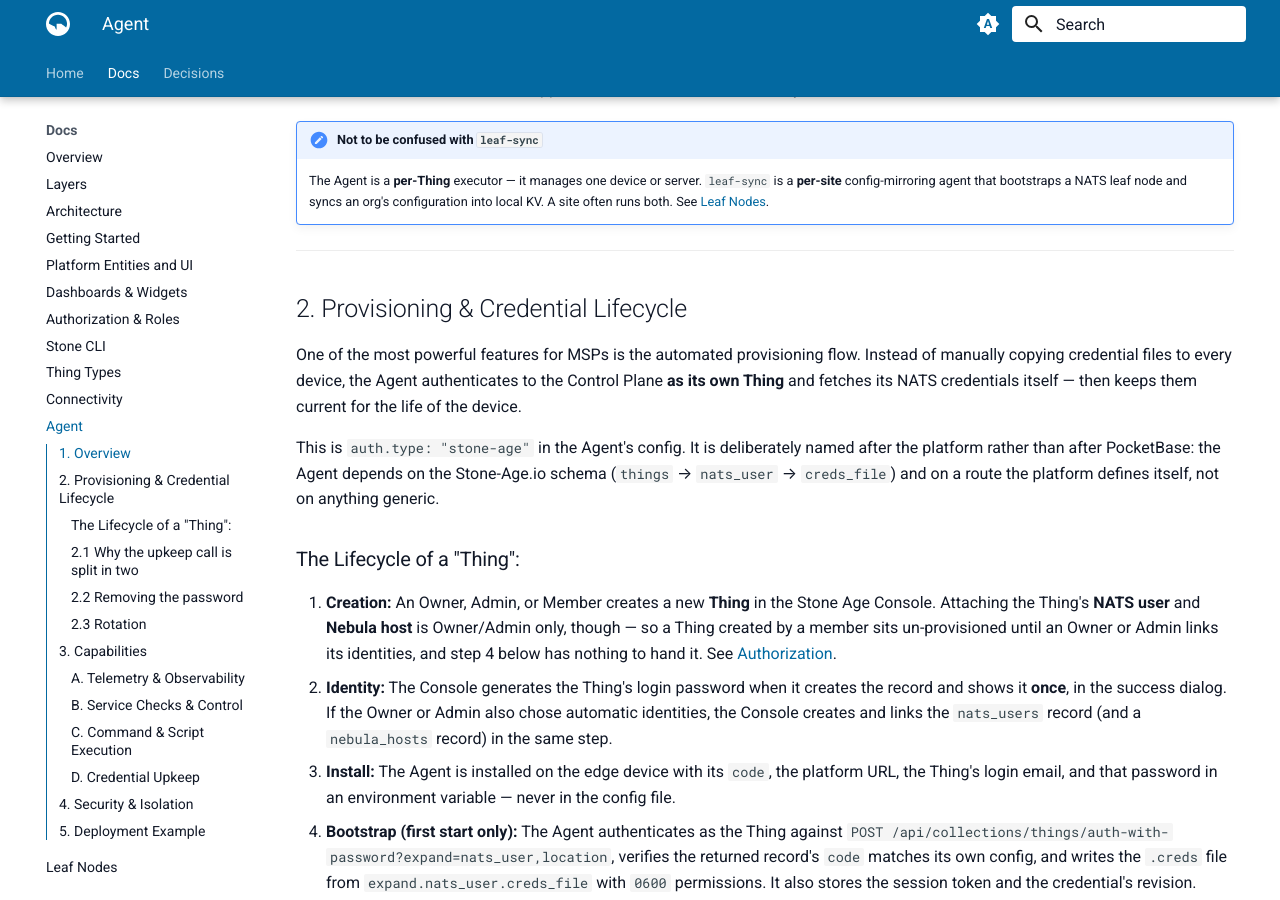
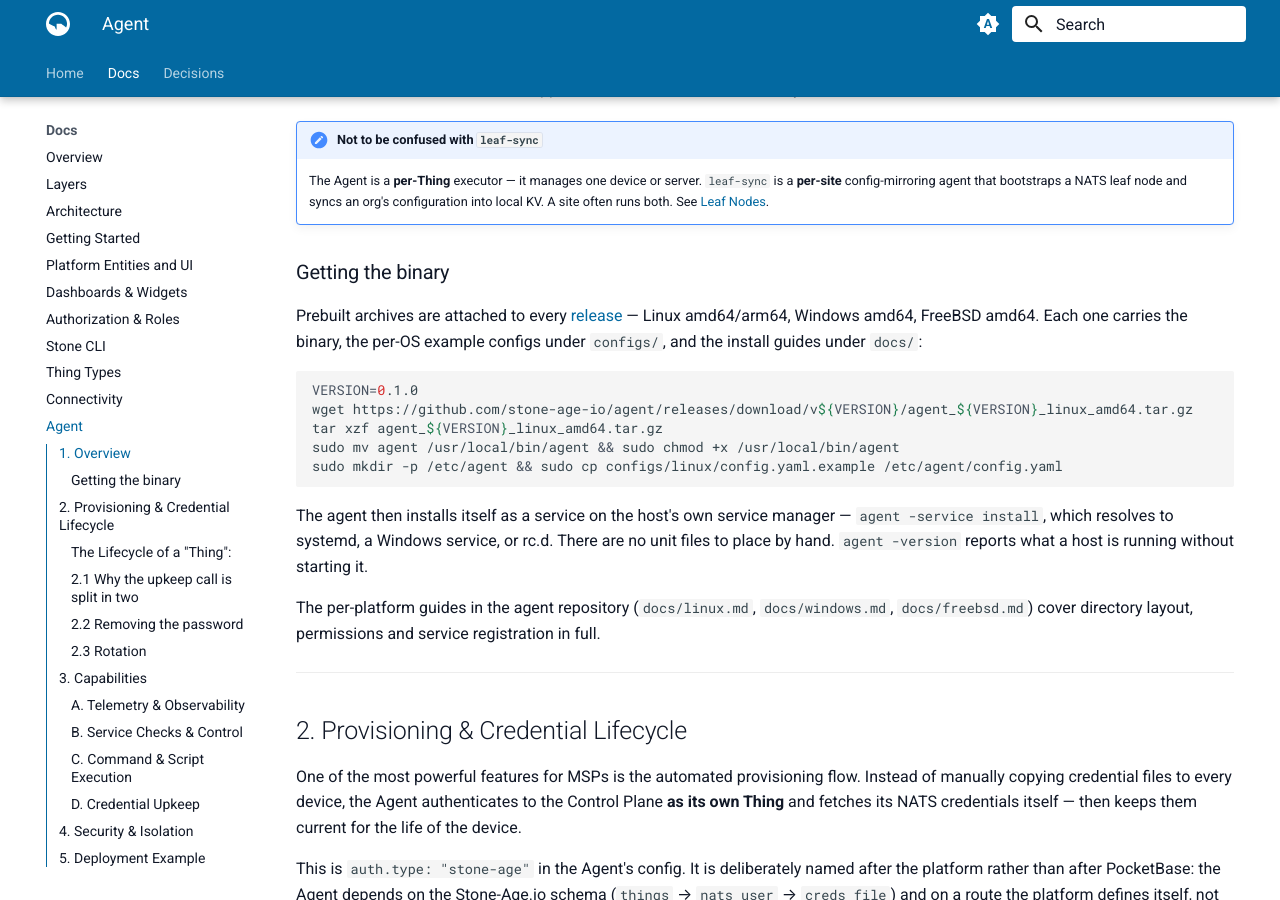
Before and after one commit to stone-age-io/platform-docs, an MkDocs documentation site: the page built from docs/agent.md, in a window 1280 px wide and 900 px high, scrolled down 582 px. Built offline with MkDocs 1.6.1 and Material for MkDocs 9.7.7, drawn with Linux system fonts in a browser that asks for light colours.

Commit message:
docs: install the CLI and the Agent from their releases
Both components now publish prebuilt archives, and neither page said so. The
Stone CLI page opened its install section with `go build -o stone`, and the Agent
page had no install section at all -- it went from "what the Agent is" straight
to the credential lifecycle, leaving the reader to work out where a binary comes
from.

The Agent's subsection is deliberately unnumbered. Numbering it would renumber
every section below it on that page, and the numbers are how the other pages
refer to it.

Co-Authored-By: Claude Opus 5 (1M context) <noreply@anthropic.com>

````diff
--- a/docs/agent.md
+++ b/docs/agent.md
@@ -17,6 +17,22 @@ The agent is a single Go binary with zero external dependencies (other than the
 
 !!! note "Not to be confused with `leaf-sync`"
     The Agent is a **per-Thing** executor — it manages one device or server. `leaf-sync` is a **per-site** config-mirroring agent that bootstraps a NATS leaf node and syncs an org's configuration into local KV. A site often runs both. See [Leaf Nodes](./leaf-nodes.md).
+
+### Getting the binary
+
+Prebuilt archives are attached to every [release](https://github.com/stone-age-io/agent/releases) — Linux amd64/arm64, Windows amd64, FreeBSD amd64. Each one carries the binary, the per-OS example configs under `configs/`, and the install guides under `docs/`:
+
+```sh
+VERSION=0.1.0
+wget https://github.com/stone-age-io/agent/releases/download/v${VERSION}/agent_${VERSION}_linux_amd64.tar.gz
+tar xzf agent_${VERSION}_linux_amd64.tar.gz
+sudo mv agent /usr/local/bin/agent && sudo chmod +x /usr/local/bin/agent
+sudo mkdir -p /etc/agent && sudo cp configs/linux/config.yaml.example /etc/agent/config.yaml
+```
+
+The agent then installs itself as a service on the host's own service manager — `agent -service install`, which resolves to systemd, a Windows service, or rc.d. There are no unit files to place by hand. `agent -version` reports what a host is running without starting it.
+
+The per-platform guides in the agent repository (`docs/linux.md`, `docs/windows.md`, `docs/freebsd.md`) cover directory layout, permissions and service registration in full.
 
 ---
 
````
Also changed, not shown: docs/stone-cli.md (+11 -2 lines).
